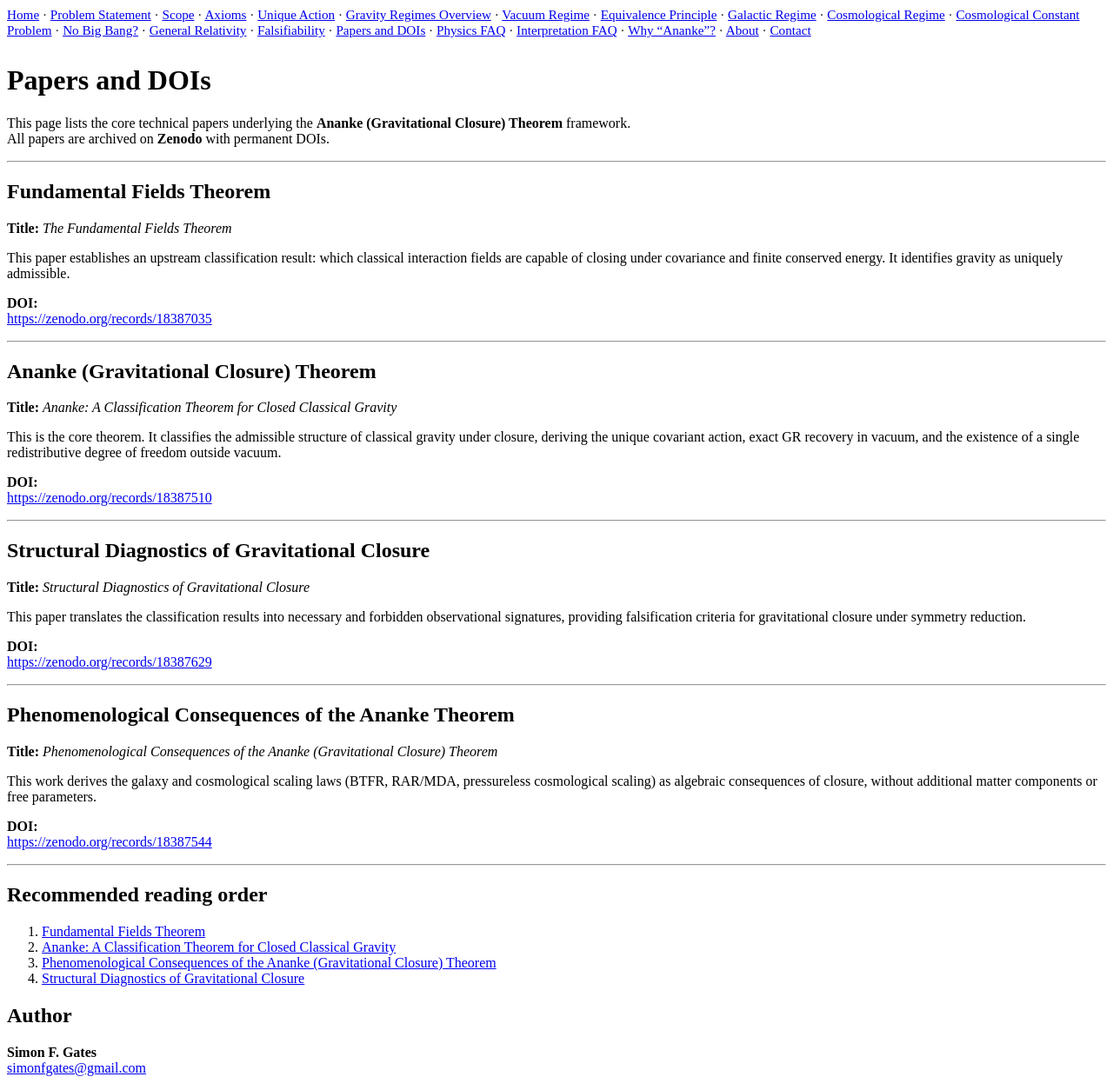
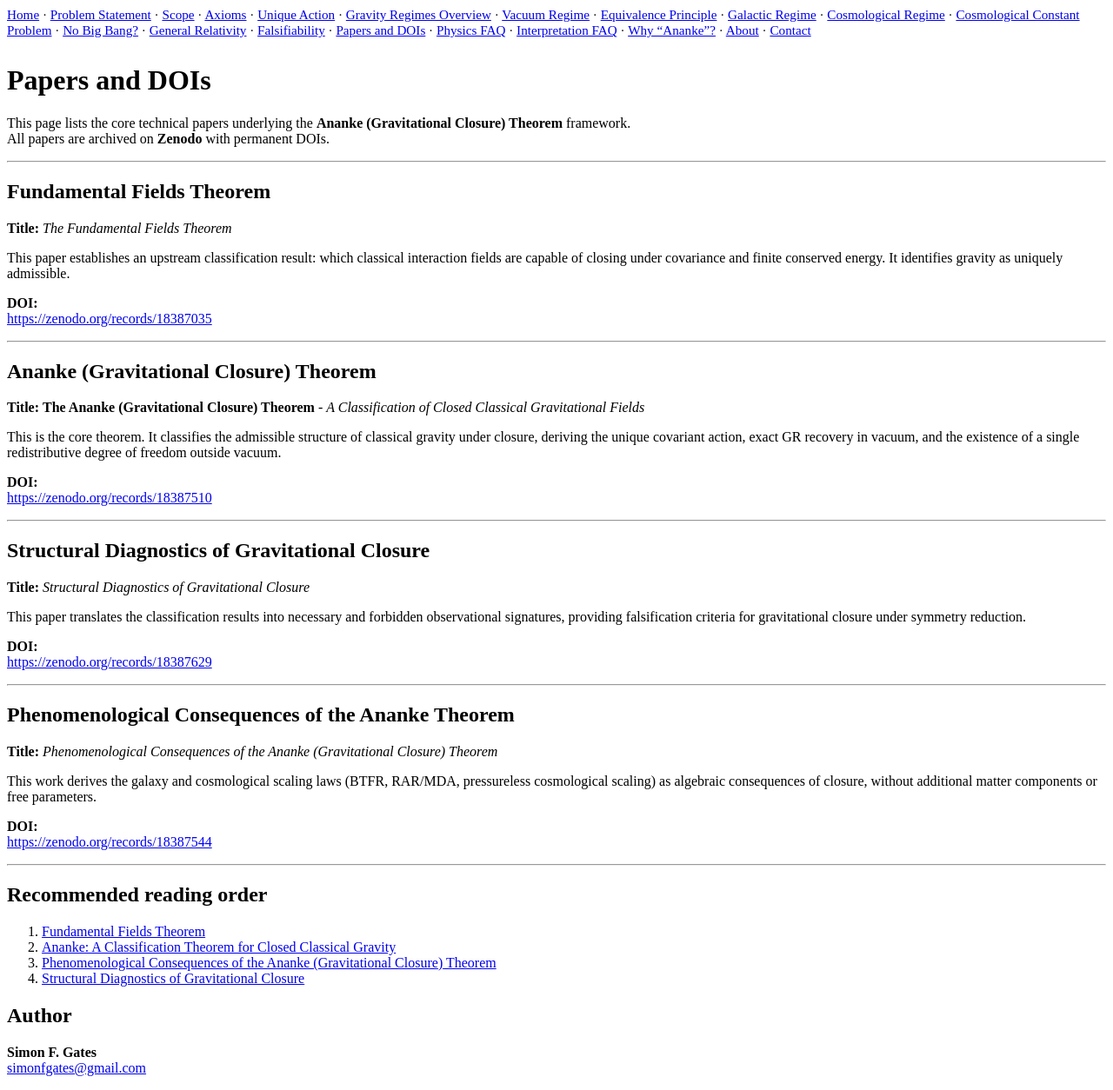
Before and after one commit to ananke-research/ananke-theorem, a Jekyll site: the page built from pages/Papers and DOIs.md, in a window 1280 px wide. Shown: the whole page at 87% size. Built offline with Jekyll 4.4.1, drawn with Linux system fonts in a browser that asks for light colours.

Commit message:
Revise title of Ananke theorem for improved clarity
Updated the title of the Ananke theorem for clarity.

```diff
--- a/pages/Papers and DOIs.md
+++ b/pages/Papers and DOIs.md
@@ -24,7 +24,7 @@ This paper establishes an upstream classification result: which classical intera
 
 ## Ananke (Gravitational Closure) Theorem
 
-**Title:** *Ananke: A Classification Theorem for Closed Classical Gravity*
+**Title:** **The Ananke (Gravitational Closure) Theorem** - *A Classification of Closed Classical Gravitational Fields*
 
 This is the core theorem. It classifies the admissible structure of classical gravity under closure, deriving the unique covariant action, exact GR recovery in vacuum, and the existence of a single redistributive degree of freedom outside vacuum.
 
```
